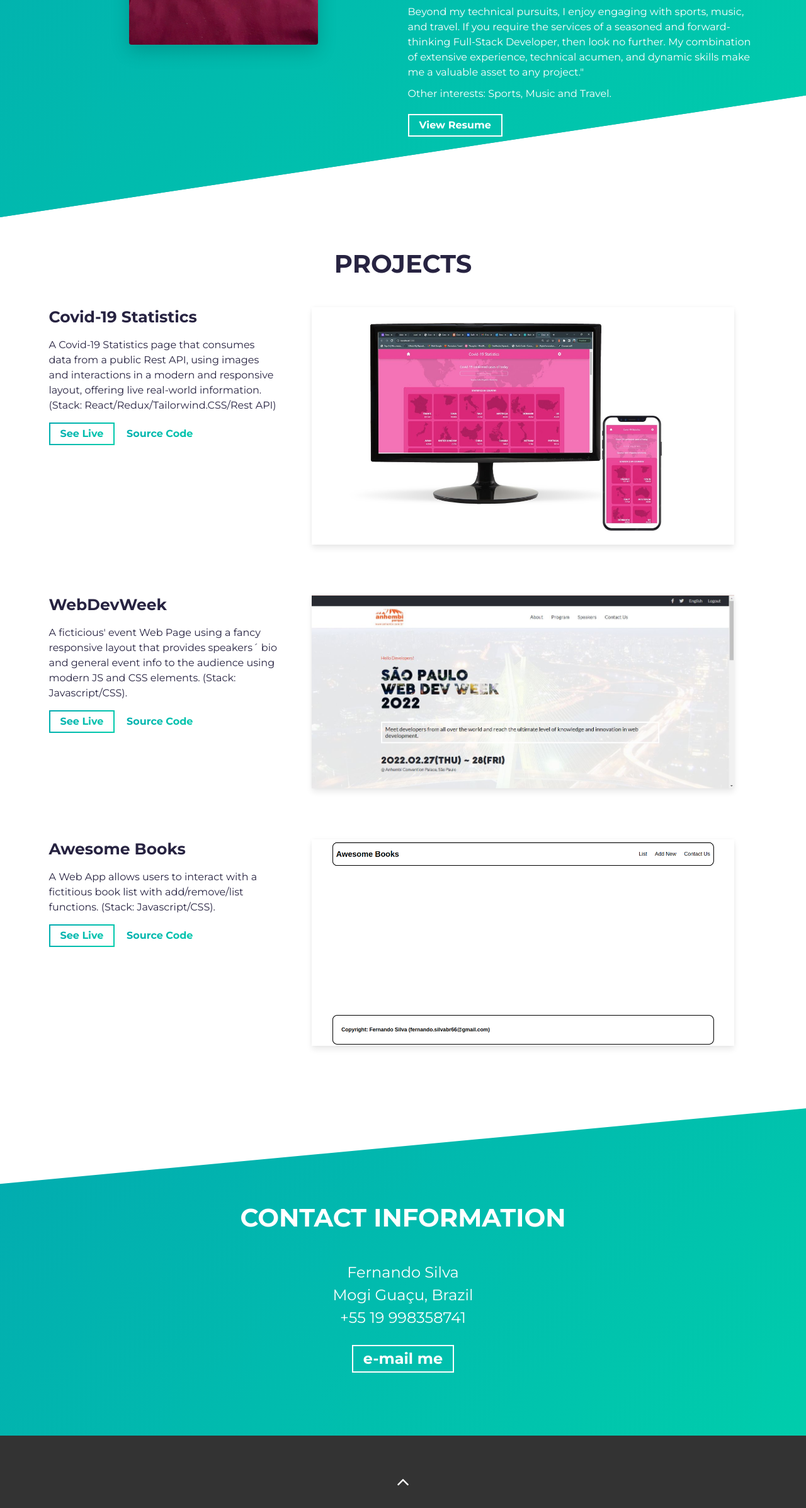
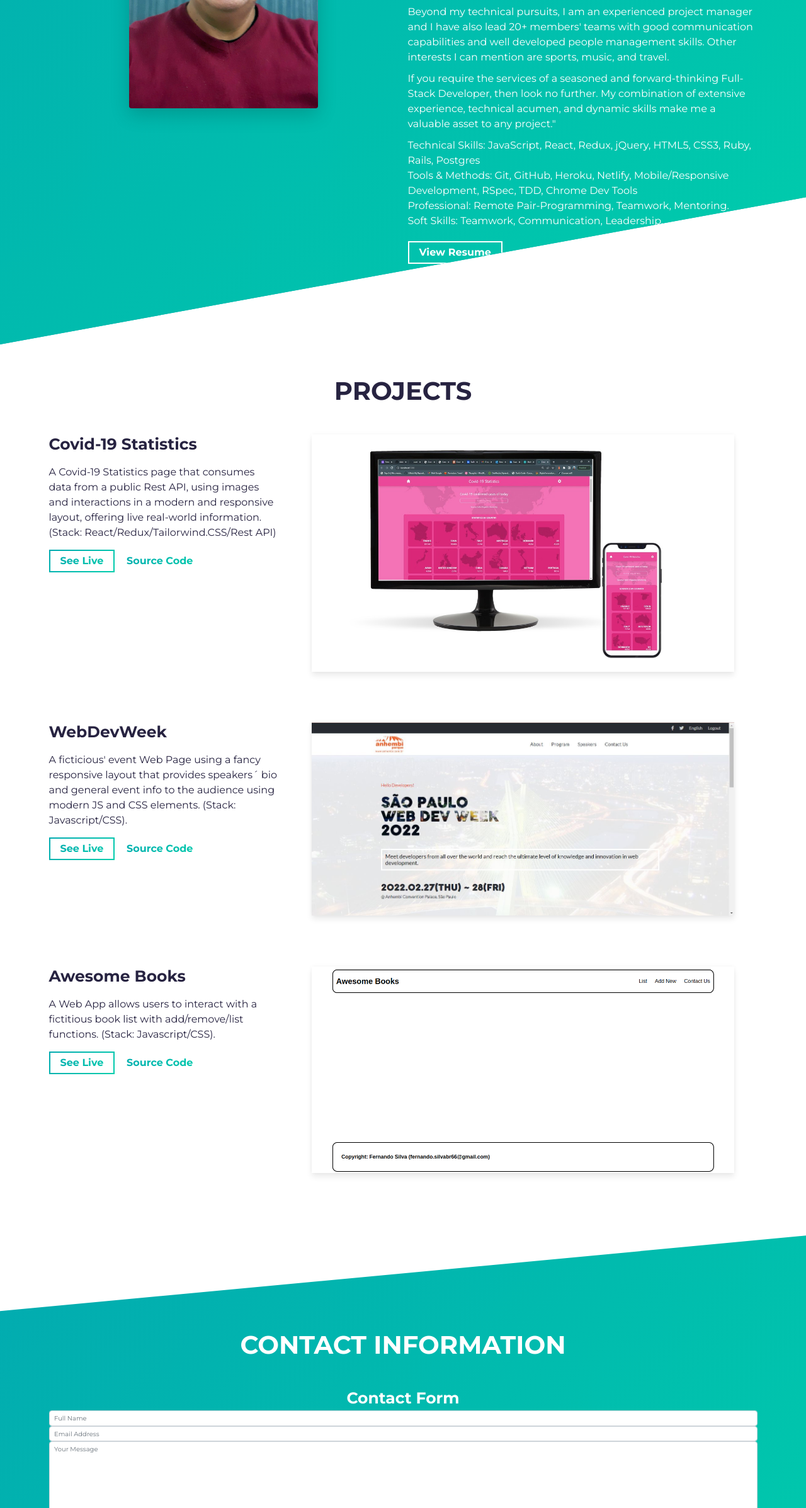
Before and after one commit to fernando-silvabr66/portfolio, a website built with Parcel: page src/index.html in a window 1280 px wide. Shown: the part 1422-3817 px from the top of the page at 63% size. Built offline with nearby package versions, Linux system fonts and the light colour scheme.

Commit message:
Update reviewers suggestions

```diff
--- a/src/index.html
+++ b/src/index.html
@@ -97,14 +97,22 @@
                 and my passion for technology continues to drive me forward.
               </p>
               <p class="about-wrapper__info-text">
-                Beyond my technical pursuits, I enjoy engaging with sports, music, and travel.
+                Beyond my technical pursuits, I am an experienced project manager and I have also lead
+                20+ members' teams with good communication capabilities and well developed people management skills.
+                Other interests I can mention are sports, music, and travel.
+              </p>
+              <p class="about-wrapper__info-text">
                 If you require the services of a seasoned and forward-thinking Full-Stack Developer,
                 then look no further. My combination of extensive experience, technical acumen, and
                 dynamic skills make me a valuable asset to any project."
               </p>
               <p class="about-wrapper__info-text">
-                Other interests: Sports, Music and Travel.
+                Technical Skills: JavaScript, React, Redux, jQuery, HTML5, CSS3, Ruby, Rails, Postgres<br>
+                Tools & Methods: Git, GitHub, Heroku, Netlify, Mobile/Responsive Development, RSpec, TDD, Chrome Dev Tools<br>
+                Professional: Remote Pair-Programming, Teamwork, Mentoring.<br>
+                Soft Skills: Teamwork, Communication, Leadership.
               </p>
+
               <span class="d-flex mt-3">
                 <a
                   rel="noreferrer"
@@ -292,6 +300,27 @@
     <section id="contact">
       <div class="container">
         <h2 class="section-title">Contact Information</h2>
+
+        <div class="container-form">
+          <h1>Contact Form</h1>
+          <form target="_blank" action="https://formsubmit.co/fernando.silvabr66@gmail.com" method="POST">
+            <div class="form-group">
+              <div class="form-row">
+                <div class="col">
+                  <input type="text" name="name" class="form-control" placeholder="Full Name" required>
+                </div>
+                <div class="col">
+                  <input type="email" name="email" class="form-control" placeholder="Email Address" required>
+                </div>
+              </div>
+            </div>
+            <div class="form-group">
+              <textarea placeholder="Your Message" class="form-control" name="message" rows="10" required></textarea>
+            </div>
+            <button type="submit" class="cta-btn cta-btn--resume">Submit Contact Form</button>
+          </form>
+        </div>
+
         <div class="contact-wrapper load-hidden">
           <p class="contact-wrapper__text">
             Fernando Silva<br>
```
Also changed, not shown: 1 other file.
